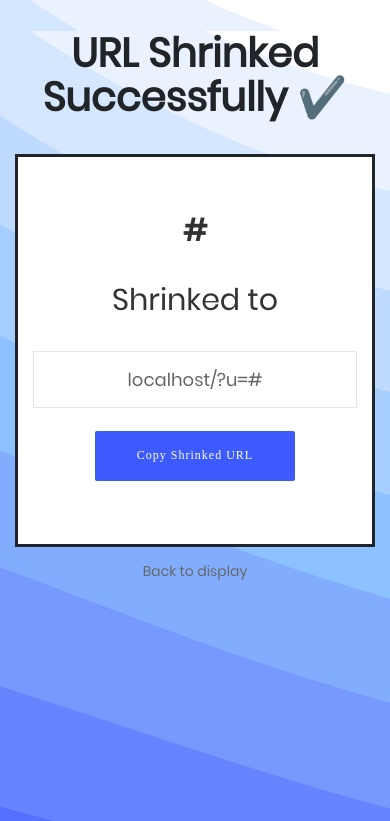
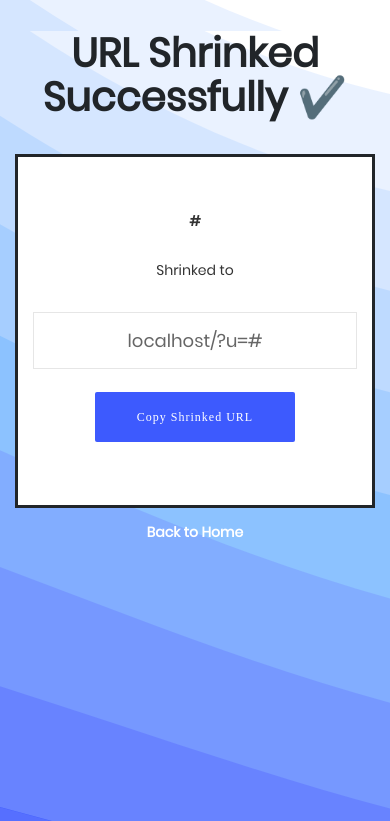
Before and after one commit to wweverma1/shrink-url, a PHP site: page /display.php?id=1 in a window 390 px wide. Shown: the top 821 px of the page. Run offline with PHP 8.4, Linux system fonts and the light colour scheme; tables that the repository leaves empty hold one stand-in row (values such as "Sample post"); data that the repository does not hold is empty; some web fonts are replaced.

Commit message:
Fixed some Typos

```diff
--- a/display.php
+++ b/display.php
@@ -63,7 +63,7 @@
 			</div>
 		</div>
 		<?php endif ?>
-		<h2><a href="display.php">Back to display</a></h2>
+		<h2><a href="home.php" style="color: white; font-weight: bold;" >Back to Home</a></h2>
 	</div>
 
 <!--===============================================================================================-->
--- a/home.php
+++ b/home.php
@@ -31,14 +31,13 @@
 	<div class="container-home">
 		<div class="wrap-home">
 			<form class="home-form validate-form" style="border-style: solid;" method="post" action="home.php">
-				<?php include('server/errors.php'); ?>
 				<span class="home-form-title">
 					Shrink your URL
 				</span>
 
 				<label class="label-input100">Enter your URL </label>
 				<div class="wrap-input100 validate-input">
-					<input class="input100" type="text" name="linktobeshared" placeholder="Eg. https://wwww.">
+					<input class="input100" type="text" name="linktobeshrinked" placeholder="Eg. https://wwww.">
 					<span class="focus-input100"></span>
 				</div>
 
--- a/stylesheets/style_display.css
+++ b/stylesheets/style_display.css
@@ -429,13 +429,19 @@
   .display-box {
     width: 100%;
   }
-
+  .display-box-title{
+    font-size: 22px;
+  }
 }
 
 @media (max-width: 576px) {
   .display-box {
     padding: 56px 15px 63px 15px;
     width: 100%;
+  }
+
+  .display-box-title{
+    font-size: 14px;
   }
 
   .rs1-wrap-input100,
```
Also changed, not shown: server/process.php (+20 -11 lines).
